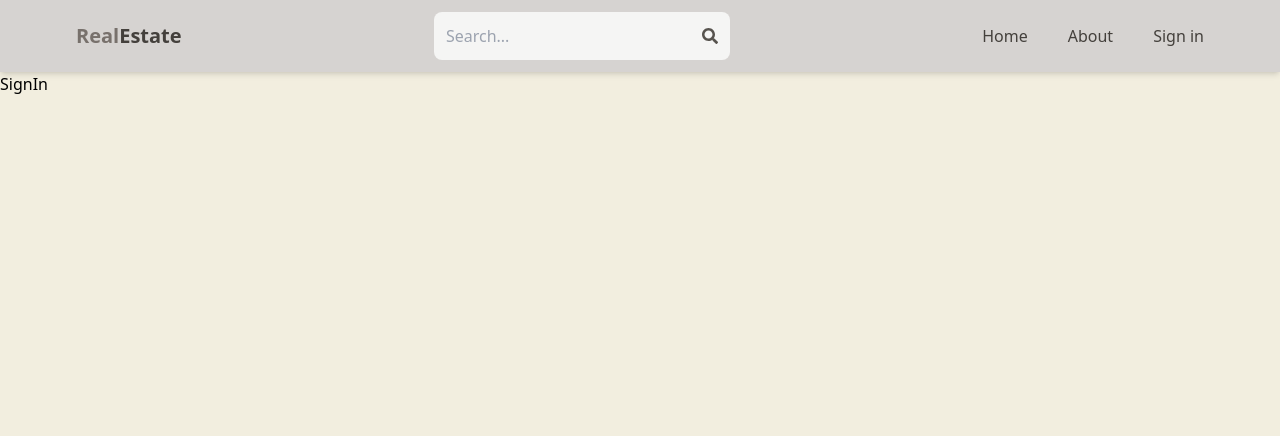
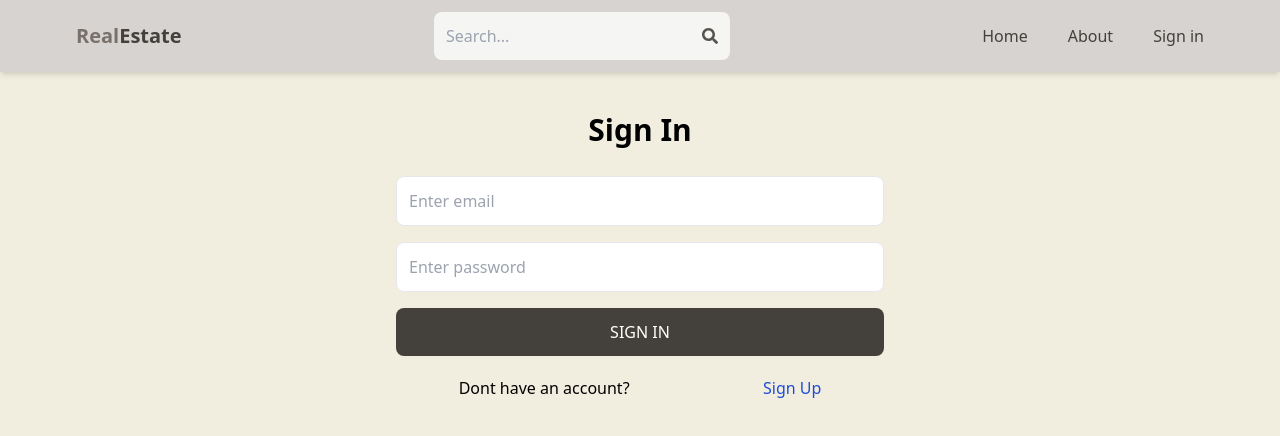
Before and after one commit to SaiKoteshVasa/mern-estate, a React (Vite) app in the folder client/: page /sign-in in a window 1280 px wide. Shown: the top 436 px of the page. Built offline with nearby package versions, Linux system fonts and the light colour scheme.

Commit message:
complete sign in page functionality

```diff
--- a/client/src/pages/SignIn.jsx
+++ b/client/src/pages/SignIn.jsx
@@ -1,7 +1,86 @@
-import React from 'react'
+import { useState } from "react";
+import { Link , useNavigate} from "react-router-dom";
+
 
 export default function SignIn() {
+  const [formData, setFormData] = useState({});
+  const [error, setError] = useState(null);
+  const [loading, setLoading] =useState(false);
+  const navigate = useNavigate();
+  const handleChange = (e) => {
+    setFormData({
+      ...formData,
+      [e.target.id]: e.target.value,
+    });
+  };
+
+  const handleSubmit = async (e) => {
+    e.preventDefault();
+    try{
+    setLoading(true);
+    const res = await fetch("/api/auth/signin", {
+      method: "POST",
+      headers: {
+        "Content-Type": "application/json",
+      },
+      body: JSON.stringify(formData),
+    });
+    const data = await res.json();
+    console.log(data);
+
+    if(data.success === false)
+    {
+      setLoading(false);
+      setError(data.message);
+      return;
+    }
+    setLoading(false);
+    setError(null);
+    navigate('/');
+    }catch(error){
+      setLoading(false);
+      setError(error.message);
+    }
+  };
+
+
   return (
-    <div>SignIn</div>
-  )
+    <div className="p-3 max-w-lg mx-auto">
+      <h1
+        className="text-3xl text-center font-semibold my-7">
+        Sign In
+      </h1>
+      <form onSubmit={handleSubmit} className="flex flex-col gap-4">
+        <input
+          type="email"
+          placeholder="Enter email"
+          className="border p-3 rounded-lg"
+          id="email"
+          onChange={handleChange}
+        />
+        <input
+          type="password"
+          placeholder="Enter password"
+          className="border p-3 rounded-lg"
+          id="password"
+          onChange={handleChange}
+        />
+        <button disabled={loading}
+          className="bg-stone-700 text-white p-3
+        rounded-lg uppercase hover:opacity-95
+        disabled:opacity-80">
+          {loading? 'Loading...': 'Sign In'}
+        </button>
+      </form>
+      <div className="flex gap-2 justify-around mt-5">
+        <p>Dont have an account?</p>
+        <Link to={"/sign-up"}>
+          <span className="text-blue-700">Sign Up</span>
+        </Link>
+      </div>
+      {
+        error && <p className="text-red-500 mt-5">{error}</p>
+      }
+    </div>
+  );
 }
```
